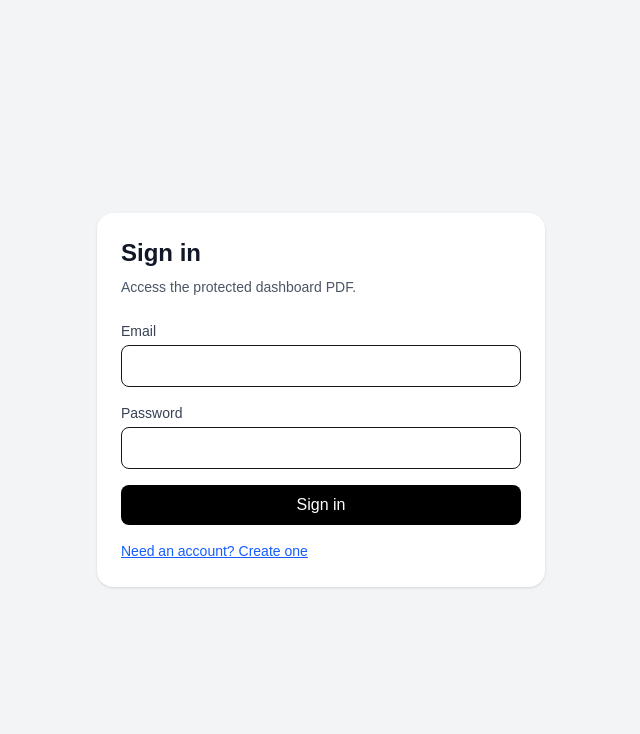
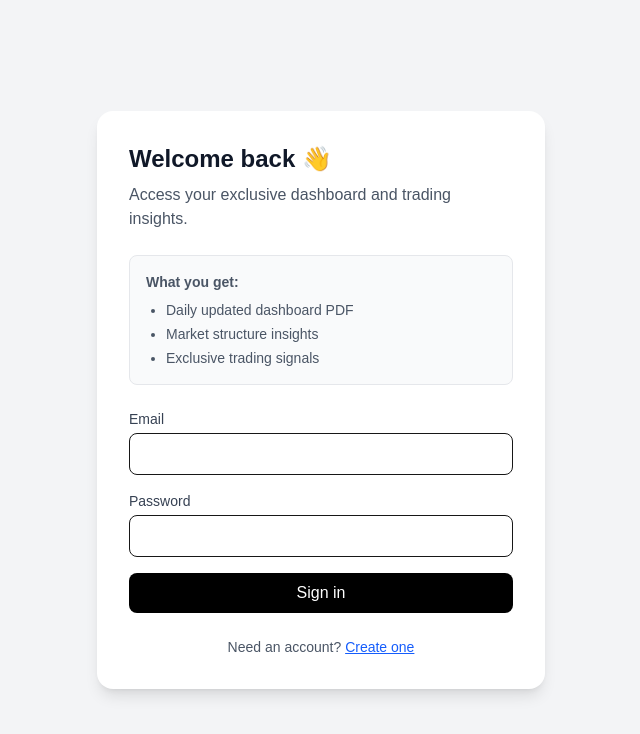
Before and after one commit to fearlessquant-afk/dashboard-web, a Next.js app: page /login in a window 1280 px wide. Shown: the top 734 px of the page, without its empty margins (319-959 px from the left). Built offline with nearby package versions, Linux system fonts and the light colour scheme; no server answers.

Commit message:
update login UI

```diff
--- a/app/login/page.tsx
+++ b/app/login/page.tsx
@@ -1,36 +1,22 @@
 "use client";
 
 import { useState } from "react";
+import { createClient } from "@/lib/supabase/client";
 import { useRouter } from "next/navigation";
-import { createClient } from "@/lib/supabase/client";
 
 export default function LoginPage() {
+  const supabase = createClient();
   const router = useRouter();
-  const supabase = createClient();
 
   const [email, setEmail] = useState("");
   const [password, setPassword] = useState("");
-  const [isSignUp, setIsSignUp] = useState(false);
-  const [message, setMessage] = useState("");
+  const [loading, setLoading] = useState(false);
+  const [error, setError] = useState("");
 
-  async function handleSubmit(e: React.FormEvent) {
+  const handleLogin = async (e: any) => {
     e.preventDefault();
-    setMessage("");
-
-    if (isSignUp) {
-      const { error } = await supabase.auth.signUp({
-        email,
-        password,
-      });
-
-      if (error) {
-        setMessage(error.message);
-        return;
-      }
-
-      setMessage("Account created. You can now sign in.");
-      return;
-    }
+    setLoading(true);
+    setError("");
 
     const { error } = await supabase.auth.signInWithPassword({
       email,
@@ -38,33 +24,44 @@ export default function LoginPage() {
     });
 
     if (error) {
-      setMessage(error.message);
-      return;
+      setError(error.message);
+      setLoading(false);
+    } else {
+      router.push("/");
     }
-
-    router.push("/");
-    router.refresh();
-  }
+  };
 
   return (
-    <main className="min-h-screen bg-gray-100 flex items-center justify-center p-6">
-      <div className="w-full max-w-md rounded-2xl bg-white p-6 shadow">
-        <h1 className="text-2xl font-bold text-gray-900">
-          {isSignUp ? "Create account" : "Sign in"}
+    <div className="min-h-screen flex items-center justify-center bg-gray-100">
+      <div className="bg-white p-8 rounded-2xl shadow-lg w-full max-w-md">
+
+        {/* 🔥 Welcome Message */}
+        <h1 className="text-2xl font-bold mb-2 text-gray-900">
+          Welcome back 👋
         </h1>
 
-        <p className="mt-2 text-sm text-gray-600">
-          Access the protected dashboard PDF.
+        <p className="text-gray-600 mb-6">
+          Access your exclusive dashboard and trading insights.
         </p>
 
-        <form onSubmit={handleSubmit} className="mt-6 space-y-4">
+        <div className="bg-gray-50 border border-gray-200 rounded-lg p-4 mb-6 text-sm text-gray-600">
+          <strong>What you get:</strong>
+          <ul className="list-disc pl-5 mt-2 space-y-1">
+            <li>Daily updated dashboard PDF</li>
+            <li>Market structure insights</li>
+            <li>Exclusive trading signals</li>
+          </ul>
+        </div>
+
+        {/* Form */}
+        <form onSubmit={handleLogin} className="space-y-4">
           <div>
-            <label className="mb-1 block text-sm font-medium text-gray-700">
+            <label className="block text-sm text-gray-700 mb-1">
               Email
             </label>
             <input
               type="email"
-              className="w-full rounded-lg border px-3 py-2 outline-none"
+              className="w-full border rounded-lg px-3 py-2"
               value={email}
               onChange={(e) => setEmail(e.target.value)}
               required
@@ -72,41 +69,38 @@ export default function LoginPage() {
           </div>
 
           <div>
-            <label className="mb-1 block text-sm font-medium text-gray-700">
+            <label className="block text-sm text-gray-700 mb-1">
               Password
             </label>
             <input
               type="password"
-              className="w-full rounded-lg border px-3 py-2 outline-none"
+              className="w-full border rounded-lg px-3 py-2"
               value={password}
               onChange={(e) => setPassword(e.target.value)}
               required
             />
           </div>
 
-          {message && <p className="text-sm text-red-600">{message}</p>}
+          {error && (
+            <p className="text-red-500 text-sm">{error}</p>
+          )}
 
           <button
             type="submit"
-            className="w-full rounded-lg bg-black px-4 py-2 text-white hover:bg-gray-800"
+            disabled={loading}
+            className="w-full bg-black text-white py-2 rounded-lg hover:bg-gray-800 transition"
           >
-            {isSignUp ? "Create account" : "Sign in"}
+            {loading ? "Signing in..." : "Sign in"}
           </button>
         </form>
 
-        <button
-          type="button"
-          onClick={() => {
-            setIsSignUp(!isSignUp);
-            setMessage("");
-          }}
-          className="mt-4 text-sm text-blue-600 underline"
-        >
-          {isSignUp
-            ? "Already have an account? Sign in"
-            : "Need an account? Create one"}
-        </button>
+        <p className="text-sm text-gray-600 mt-6 text-center">
+          Need an account?{" "}
+          <a href="/signup" className="text-blue-600 underline">
+            Create one
+          </a>
+        </p>
       </div>
-    </main>
+    </div>
   );
 }
```
